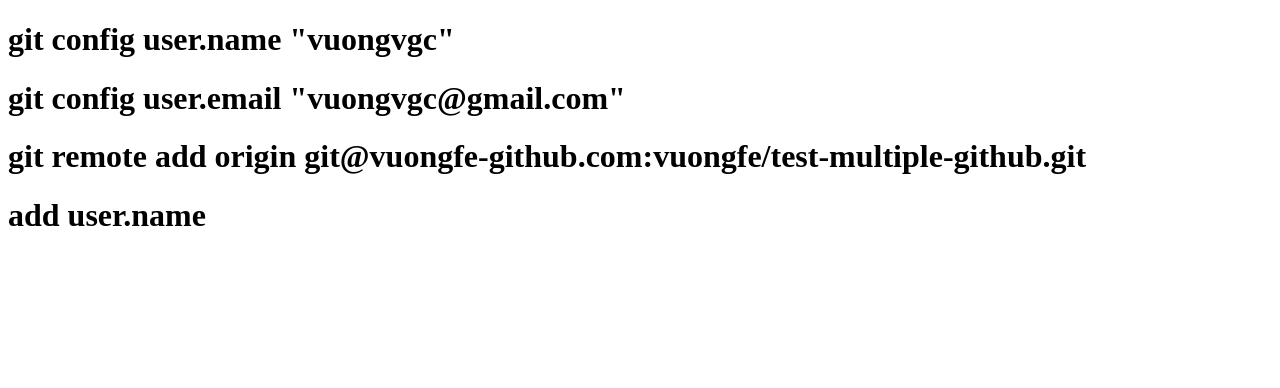
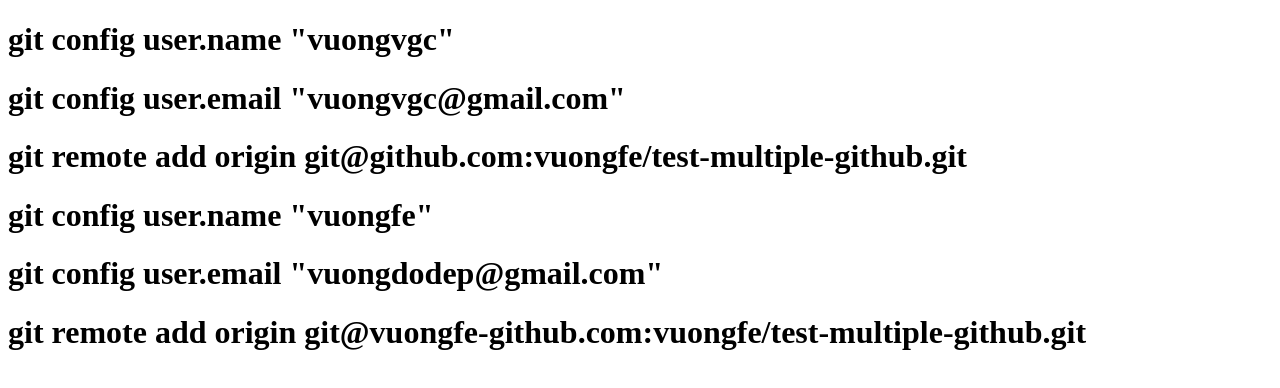
Before and after one commit to vuongfe/test-multiple-github, a plain HTML site: page index.html in a window 1280 px wide. Drawn offline with Linux system fonts and the light colour scheme.

Commit message:
add vuongfe config

```diff
--- a/index.html
+++ b/index.html
@@ -10,9 +10,13 @@
     <h1>git config user.name "vuongvgc"</h1>
     <h1>git config user.email "vuongvgc@gmail.com"</h1>
     <h1>
+      git remote add origin git@github.com:vuongfe/test-multiple-github.git
+    </h1>
+    <h1>git config user.name "vuongfe"</h1>
+    <h1>git config user.email "vuongdodep@gmail.com"</h1>
+    <h1>
       git remote add origin
       git@vuongfe-github.com:vuongfe/test-multiple-github.git
     </h1>
-    <h1>add user.name</h1>
   </body>
 </html>
```
